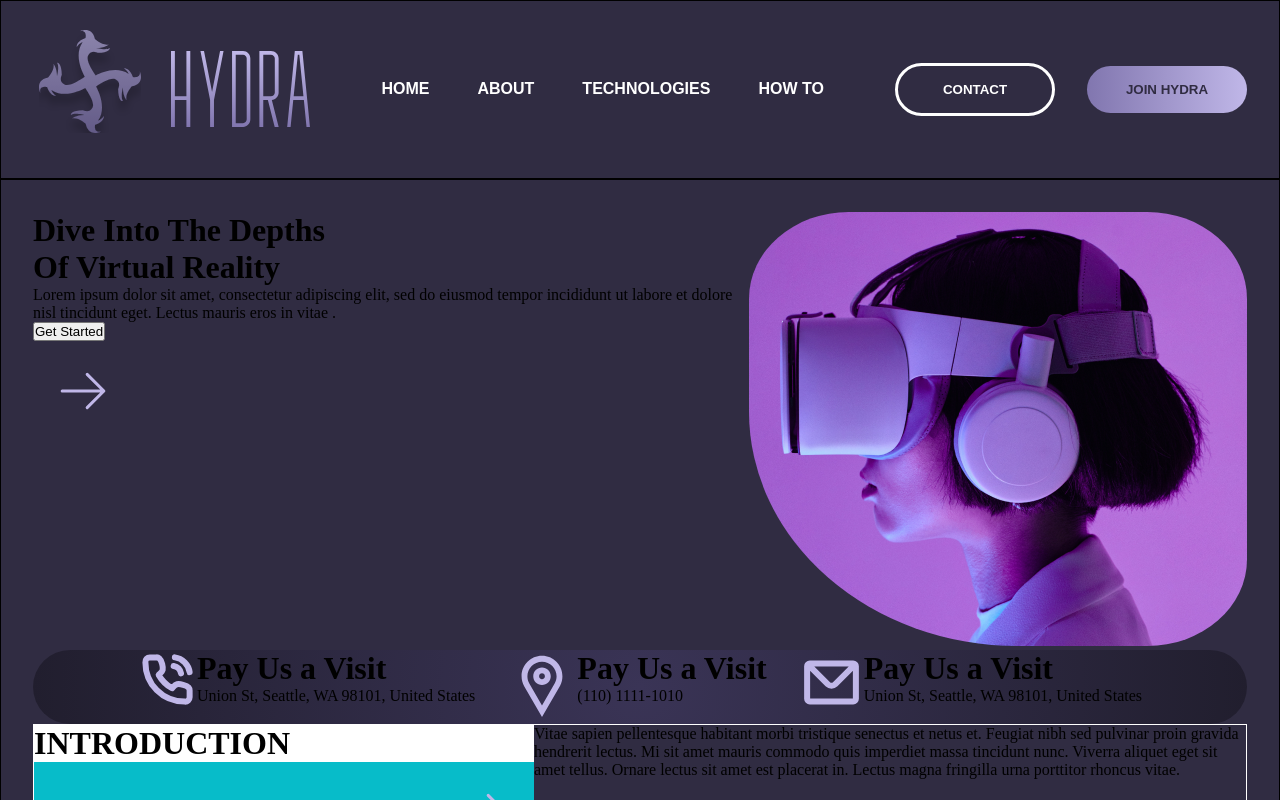
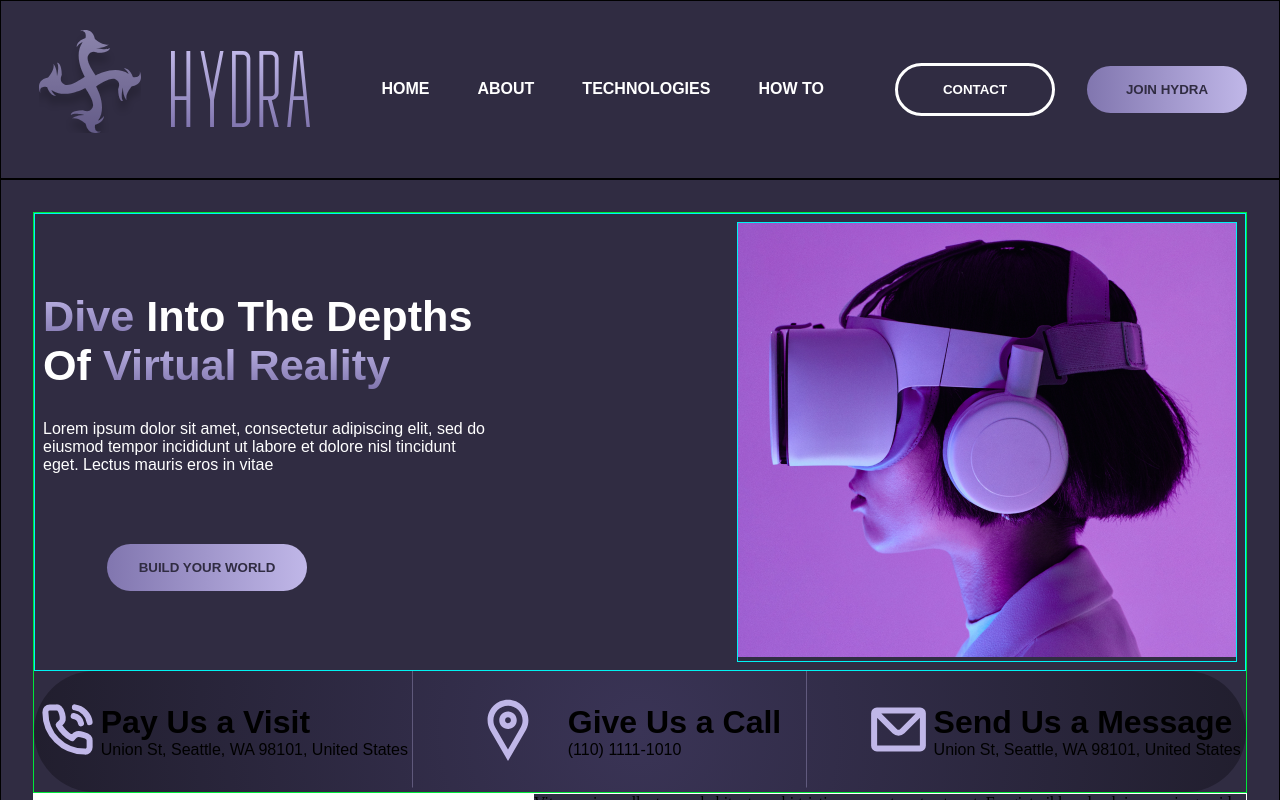
Before and after one commit to edsuuu/hydra-landing-page, a React (Vite) app: page / in a window 1280 px wide. Shown: the top 800 px of the page. Built offline with nearby package versions, Linux system fonts and the light colour scheme.

Commit message:
Update Home

```diff
--- a/src/Containers/Home/index.tsx
+++ b/src/Containers/Home/index.tsx
@@ -1,68 +1,71 @@
-import { ContainerImage, IntroductionSectionHome, IntroductionContactHome, BoxIntroductionContactHome } from './styled';
-import vrImage from '../../assets/vr-img-1.png';
-import location from '../../assets/location.svg';
-import phoneCall from '../../assets/phone.svg';
-import emailImg from '../../assets/mail.svg';
-import arrowImg from '../../assets/arrow-from-right.svg';
+import { Container, ConteudoMain, Texts, ImageCover } from './styled';
+import CoverImage from '../../Components/CoverImage';
+import imgHomePage from '../../assets/vr-img-1.png';
+import TitleHome from '../../Components/TitleHome';
+import Button from '../../Components/Button';
+import ContactPageHome from '../../Components/ContactHome';
 
-export default function Home() {
+interface ImageProps {
+    id: number;
+    imageName: string;
+    url: string;
+}
+
+interface TitleProps {
+    primaryTitleText: string;
+    primaryColorText: string;
+    secondaryTitleText: string;
+    secondaryColorText: string;
+    paragraphText: string;
+}
+
+const images: ImageProps[] = [
+    {
+        id: 1,
+        imageName: 'vrImage',
+        url: imgHomePage,
+    },
+];
+
+const titleObj: TitleProps[] = [
+    {
+        primaryColorText: 'Dive',
+        primaryTitleText: 'Into The Depths',
+        secondaryTitleText: 'Of',
+        secondaryColorText: 'Virtual Reality',
+        paragraphText: 'Lorem ipsum dolor sit amet, consectetur adipiscing elit, sed do eiusmod tempor incididunt ut labore et dolore nisl tincidunt eget. Lectus mauris eros in vitae',
+    },
+];
+
+const Home: React.FC = () => {
+    const firstImage: ImageProps = images[0];
+    const title: TitleProps = titleObj[0];
+
     return (
-        <>
-            <IntroductionSectionHome>
-                <div>
+        <Container>
+            <ConteudoMain>
+                <Texts>
                     <div>
-                        <h1>
-                            <span>Dive</span> Into The Depths
-                        </h1>
-                        <h1>
-                            Of <span>Virtual Reality</span>
-                        </h1>
+                        <TitleHome
+                            primaryTitleText={title.primaryTitleText}
+                            primaryColorText={title.primaryColorText}
+                            secondaryTitleText={title.secondaryTitleText}
+                            secondaryColorText={title.secondaryColorText}
+                            paragraphText={title.paragraphText}
+                        />
                     </div>
                     <div>
-                        <p>Lorem ipsum dolor sit amet, consectetur adipiscing elit, sed do eiusmod tempor incididunt ut labore et dolore nisl tincidunt eget. Lectus mauris eros in vitae .</p>
+                        <Button primary={false} text="BUILD YOUR WORLD"></Button>
                     </div>
-                    <div>
-                        <button>Get Started</button>
-                        <div>
-                            <img src={arrowImg} alt="arrowImg" />
-                        </div>
-                    </div>
-                </div>
-                <ContainerImage>
-                    <img src={vrImage} alt="vrImage" />
-                </ContainerImage>
-            </IntroductionSectionHome>
+                </Texts>
+                <ImageCover>
+                    <CoverImage url={firstImage.url} alt={firstImage.imageName} />
+                </ImageCover>
+            </ConteudoMain>
 
-            <IntroductionContactHome>
-                <BoxIntroductionContactHome>
-                    <div>
-                         <img src={phoneCall} alt="phoneCall" />
-                    </div>
-                    <div>
-                        <h1>Pay Us a Visit</h1>
-                        <p>Union St, Seattle, WA 98101, United States</p>
-                    </div>
-                </BoxIntroductionContactHome>
-                <BoxIntroductionContactHome>
-                    <div>
-                        <img src={location} alt="location" />
-                    </div>
-                    <div>
-                        <h1>Pay Us a Visit</h1>
-                        <p>(110) 1111-1010</p>
-                    </div>
-                </BoxIntroductionContactHome>
-                <BoxIntroductionContactHome>
-                    <div>
-                        <img src={emailImg} alt="emailImg" />
-                    </div>
-                    <div>
-                        <h1>Pay Us a Visit</h1>
-                        <p>Union St, Seattle, WA 98101, United States</p>
-                    </div>
-                </BoxIntroductionContactHome>
-            </IntroductionContactHome>
+            <ContactPageHome />
+        </Container>
+    );
+};
 
-        </>
-    );
-}
+export default Home;
--- a/src/Containers/Home/styled.tsx
+++ b/src/Containers/Home/styled.tsx
@@ -1,40 +1,52 @@
 import styled from 'styled-components';
 
 export const Container = styled.div`
-    border: 1px solid #000000;
-    padding: 2rem;
+    font-family: 'Montserrat', sans-serif;
+
+    display: flex;
+    flex-direction: column;
+    border: 1px solid #00e73a;
+`;
+
+export const ConteudoMain = styled.div`
+    border: 1px solid #00f3f3;
+    padding: 0.5rem;
+    display: flex;
+    justify-content: space-between;
+    flex-direction: row;
+`;
+
+export const Texts = styled.div`
+    max-width: 600px;
     width: 100%;
     display: flex;
     flex-direction: column;
-    /* justify-content: center; */
-`;
+    justify-content: space-evenly;
+    color: white;
 
-export const ContainerImage = styled.div`
-    img {
-        border-end-start-radius: 54%;
-        border-end-end-radius: 20%;
-        border-start-start-radius: 20%;
-        border-start-end-radius: 20%;
+    div:nth-child(1) {
+        h1 {
+            font-weight: bold;
+            font-size: 2.7rem;
+        }
+        p {
+            max-width: 450px;
+            margin-top: 30px;
+            font-size: 1rem;
+        }
+    }
+    div:nth-child(2) {
+        button {
+            margin-left: 4rem;
+            width: 200px;
+        }
     }
 `;
 
-export const IntroductionSectionHome = styled.div`
-    display: flex;
-    flex-direction: row;
-    justify-content: space-around;
+export const ImageCover = styled.div`
+    border: 1px solid #00f3f3;
+    img {
+        min-width: 300px;
+        width: 100%;
+    }
 `;
-
-export const IntroductionContactHome = styled.div`
-    width: 100%;
-    display: flex;
-    flex-direction: row;
-    justify-content: center;
-    gap: 2rem;
-    background: radial-gradient(circle, #3a3456, #211e2e);
-    border-radius: 5rem;
-`;
-
-export const BoxIntroductionContactHome = styled.div`
-    display: flex;
-    flex-direction: row;
-`;
```
